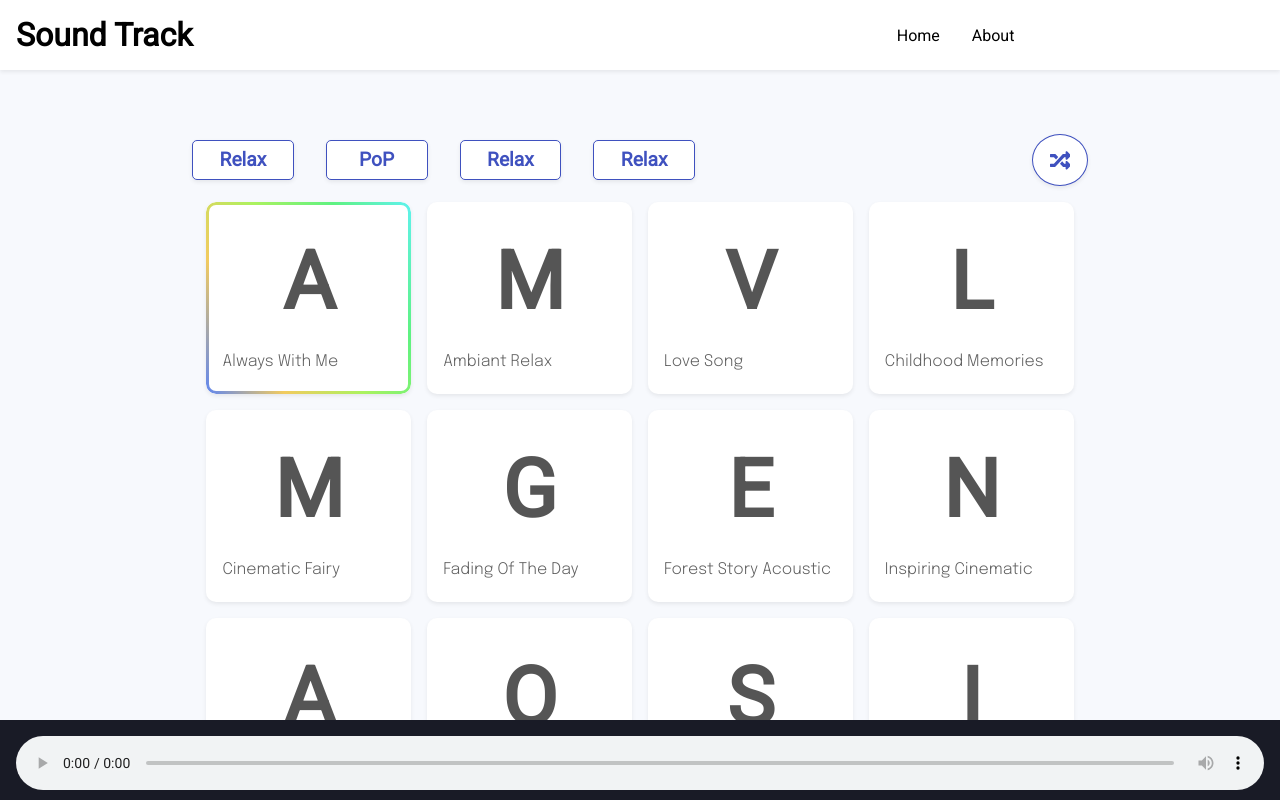
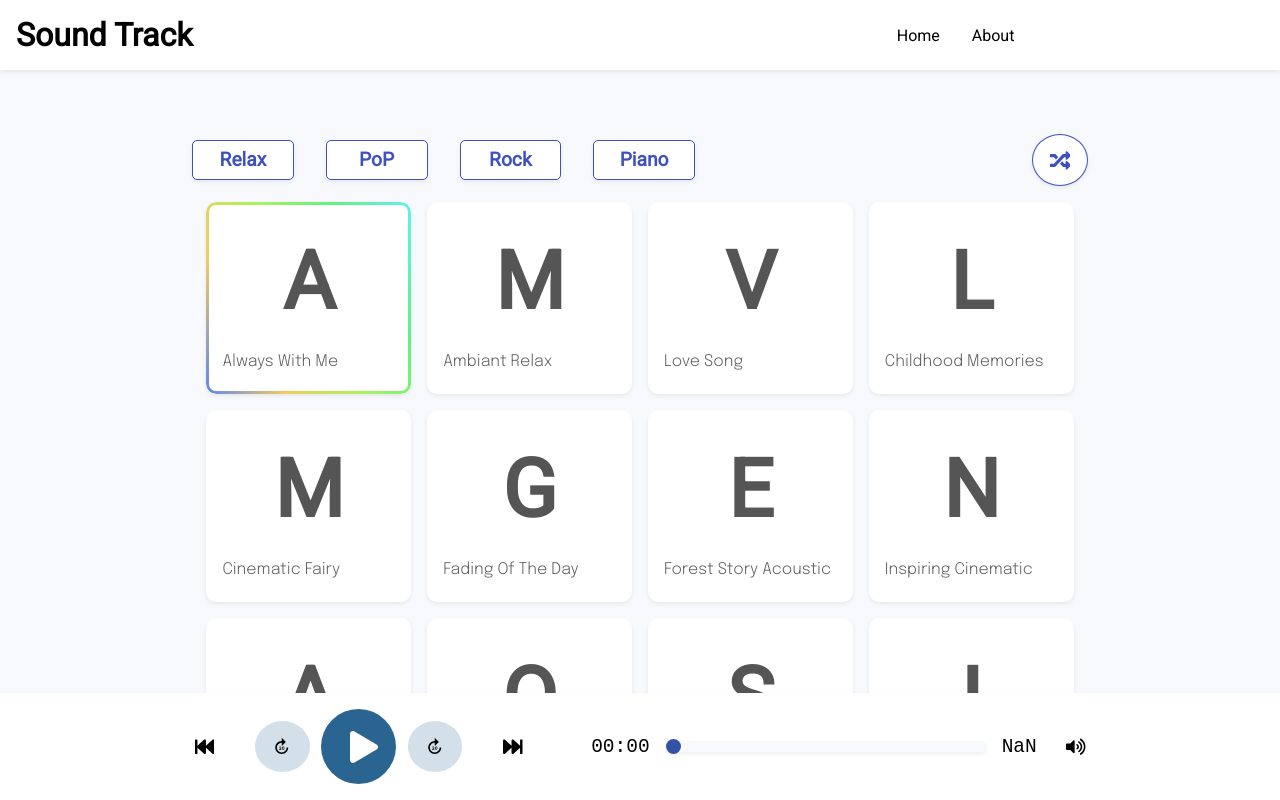
Before and after one commit to MhamedEl-shahawy/sound-track, a Next.js app: page / in a window 1280 px wide. Both pictures are taken after a click on the link 1059 px from the left and 159 px from the top of the page. Shown: the top 800 px of the page. Built offline with nearby package versions, Linux system fonts and the light colour scheme.

Commit message:
custom player with next track button, mute button

```diff
--- a/components/player/Player.js
+++ b/components/player/Player.js
@@ -1,30 +1,113 @@
-import React,{useState} from 'react'
-import Styles from "../../styles/Player.module.css";
+import React, { useState, useRef, useEffect } from 'react'
+import styles from "../../styles/Player.module.css";
+import { MdForward30 } from "react-icons/md";
+import { BsArrowRightShort } from "react-icons/bs"
+import { FaPlay,FaPause,FaFastBackward,FaFastForward,FaVolumeUp } from "react-icons/fa"
 import { useSelector,useDispatch } from 'react-redux';
-import {getTrackName} from "../../store/tracks/track";
+import {getTrackName} from "../../store/tracks/track"
+const Player = () => {
+  // state
+  const track = useSelector((state)=> state.trackPlayer.track);
+  const dispatch = useDispatch();
+  const [isPlaying, setIsPlaying] = useState(false);
+  const [muteStatus, setMuteStatus] = useState(false);
 
- const Player = () => {
-     const track = useSelector((state)=> state.trackPlayer.track);
-     const [nextTrack,setNextTrack] = useState("");
-     const dispatch = useDispatch();
-     const nextPlayer = (e)=>{
-      e.target.src = "/tracks/ambiant relax.mp3";
-    //  "ambiant relax";
-     }
+  const [duration, setDuration] = useState(0);
+  const [currentTime, setCurrentTime] = useState(0);
+  // references
+  const audioPlayer = useRef();   // reference our audio component
+  const progressBar = useRef();   // reference our progress bar
+  const animationRef = useRef();  // reference the animation
+
+  useEffect(() => {
+    const seconds = Math.floor(audioPlayer.current.duration);
+    setDuration(seconds);
+    progressBar.current.max = seconds;
+  }, [audioPlayer?.current?.loadedmetadata, audioPlayer?.current?.readyState]);
+
+  const calculateTime = (secs) => {
+    const minutes = Math.floor(secs / 60);
+    const returnedMinutes = minutes < 10 ? `0${minutes}` : `${minutes}`;
+    const seconds = Math.floor(secs % 60);
+    const returnedSeconds = seconds < 10 ? `0${seconds}` : `${seconds}`;
+    return `${returnedMinutes}:${returnedSeconds}`;
+  }
+  const mute=()=>{
+    const muted = !muteStatus;
+    audioPlayer.current.muted = muted;
+    setMuteStatus(muted);
+  };
+  const togglePlayPause = (playStatus=false) => {
+    const prevValue = playStatus;
+    setIsPlaying(!prevValue);
+    if (!prevValue) {
+      audioPlayer.current.play();
+      animationRef.current = requestAnimationFrame(whilePlaying)
+    } else {
+      audioPlayer.current.pause();
+      cancelAnimationFrame(animationRef.current);
+    }
+  }
+
+  const whilePlaying = () => {
+   if(track.toString().trim() !== "" && audioPlayer.current != null){
+    progressBar.current.value = audioPlayer.current.currentTime;
+    changePlayerCurrentTime();
+    animationRef.current = requestAnimationFrame(whilePlaying);
+   }
+
+  }
+
+  const changeRange = () => {
+    audioPlayer.current.currentTime = progressBar.current.value;
+    changePlayerCurrentTime();
+  }
+
+  const changePlayerCurrentTime = () => {
+    progressBar.current.style.setProperty('--seek-before-width', `${progressBar.current.value / duration * 100}%`)
+    setCurrentTime(progressBar.current.value);
+  }
+
+  const backThirty = () => {
+    progressBar.current.value = Number(progressBar.current.value - 30);
+    changeRange();
+  }
+
+  const forwardThirty = () => {
+    progressBar.current.value = Number(+progressBar.current.value + 30);
+    changeRange();
+  }
+
   return (
-        <figure className={Styles.player_container}>
-            <audio
-                className={Styles.player}
-                controls
-                autoPlay
-                onLoadeddata={()=>console.logo("ss")}
-                onEnded={()=>dispatch(getTrackName("next"))}
-                src={`/tracks/${track}.mp3`}>
-                    Your browser does not support the
-                    <code>audio</code> element.
-            </audio>
+    <div className={styles.audioPlayer}>
+      <audio ref={audioPlayer}
+       autoPlay
+       onPlay={()=>togglePlayPause()}
+       onEnded={()=>dispatch(getTrackName("next"))}
+       src={`/tracks/${track}.mp3`}
+      preload="metadata"></audio>
+      <button className={`${styles.forwardBackward} ${styles.bg}`} onClick={()=>dispatch(getTrackName("previous"))}><FaFastBackward /></button>
+      <button className={styles.forwardBackward} onClick={backThirty}><MdForward30 /></button>
+      <button  className={styles.playPause}>
+        {isPlaying ? <FaPause onClick={()=>togglePlayPause(true)} /> : <FaPlay onClick={()=>togglePlayPause(false)} className={styles.play} />}
+      </button>
+      <button className={styles.forwardBackward} onClick={forwardThirty}> <MdForward30 /></button>
+      <button className={`${styles.forwardBackward} ${styles.bg}`} onClick={()=>dispatch(getTrackName("next"))}> <FaFastForward /></button>
 
-        </figure>
+      {/* current time */}
+      <div className={styles.currentTime}>{calculateTime(currentTime)}</div>
+
+      {/* progress bar */}
+      <div className={styles.progressBar_container}>
+        <input type="range" className={styles.progressBar} defaultValue="0" ref={progressBar} onChange={changeRange} />
+      </div>
+
+      {/* duration */}
+      <div className={styles.duration}>{(duration && !isNaN(duration)) && calculateTime(duration)}</div>
+      <button className={`${styles.forwardBackward} ${styles.bg}`} onClick={()=>mute()}> <FaVolumeUp /></button>
+
+    </div>
   )
 }
-export default Player;
+
+export default  Player;
--- a/components/sound/Sound.js
+++ b/components/sound/Sound.js
@@ -21,11 +21,11 @@ import {getTrackName} from "../../store/tracks/track";
          </li>
          <li className={Styles.filter_title}>
 
-            <a>Relax</a>
+            <a>Rock</a>
          </li>
          <li className={Styles.filter_title}>
 
-            <a>Relax</a>
+            <a>Piano</a>
          </li>
         </ul>
         <a className={Styles.iconRandom} onClick={()=>dispatch(getTrackName({name:tracks[Math.floor(Math.random() * tracks.length)]})) }><FaRandom/></a>
--- a/store/tracks/track.js
+++ b/store/tracks/track.js
@@ -3,7 +3,7 @@ import {createSlice} from '@reduxjs/toolkit';
 
 const trackPlayer = createSlice({
     name:"trackPlayer",
-    initialState:{track:"",trackIndex:"",allTracks:["always with me","ambiant relax","always with me","childhood memories","cinematic fairy","fading of the day","forest story acoustic","inspiring cinematic","in the cave","melody of nature","mindfulness relaxation","motivated","soft daydream","stylish lofi chill"],status: null},
+    initialState:{track:"",trackIndex:"",allTracks: ["always with me","ambiant relax","love song","childhood memories","cinematic fairy","fading of the day","forest story acoustic","inspiring cinematic","in the cave","melody of nature","mindfulness relaxation","motivated","soft daydream","stylish lofi chill"],status: null},
     reducers:{
        getTrackName(state,action){
         if(action.payload === "next"){
@@ -14,7 +14,15 @@ const trackPlayer = createSlice({
                 state.track = "";
                 state.trackIndex = 0;
              }
-        } else{
+        }else if(action.payload === "previous"){
+            state.trackIndex -= 1;
+            if(state.trackIndex >= 0){
+                state.track = state.allTracks[state.trackIndex];
+            }else{
+                state.track = "";
+                state.trackIndex = 0;
+             }
+        }else{
             state.track = action.payload.name;
             state.trackIndex = action.payload.index;
         }
--- a/styles/Player.module.css
+++ b/styles/Player.module.css
@@ -1,17 +1,172 @@
-.player_container{
-    width:100%;
-    height: 5rem;
+.audioPlayer {
+    --primary: #2A6592;
+    --secondary: #fff;
     position: fixed;
-    bottom: 0%;
+    bottom: 0;
+    align-items: center;
+    display: flex;
+    width: 100%;
+    background-color: #fff;
+    justify-content: center;
+    box-shadow: 0 .125rem .25rem rgba(0,0,0,.075);
+    padding: 1em;
+  }
+
+  .forwardBackward {
+    background: none;
+    border: none;
+    display: flex;
+    align-items: center;
+    font-family: monospace;
+    font-size: 1.5em;
+    cursor: pointer;
+    background-color: #D4E0E9;
+    border-radius: 50%;
+    padding: 0.8em 0.9em;
+    margin: 0 0.6em;
+  }
+  .rotateIcon{
+       transform: rotate(270deg);
+  }
+  .forwardBackward:hover {
+    color: var(--primary);
+  }
+
+  .playPause {
+    background: var(--primary);
+    border: none;
+    border-radius: 50%;
+    width: 75px;
+    height: 75px;
+    font-size: 32px;
+    color: var(--secondary);
+    display: flex;
+    justify-content: center;
+    align-items:center;
+  }
+
+  .play {
+    position: relative;
+    left: 5px;
+  }
+
+  .currentTime,
+  .duration {
+    font-family: monospace;
+    font-size: 1.5em;
+  }
+
+  .currentTime {
+    margin-left: 2em;
+  }
+  .progressBar_container{
+       width: 20rem;
+       margin: 0 1em;
+
+  }
+  .progressBar {
+    --bar-bg: #F7F9FD;
+    --seek-before-width: 0;
+    --seek-before-color: #2A6592;
+    --knobby: #3452a5;
+    --selectedKnobby: #26c9c3;
+    box-shadow: 0 .125rem .25rem rgba(0,0,0,.075);
+
+    appearance: none;
+    background: var(--bar-bg);;
+    border-radius: 10px;
+    position: relative;
+    width: 100%;
+    height: 11px;
+    outline: none;
+  }
+
+  /* progress bar - safari */
+  .progressBar::-webkit-slider-runnable-track {
+    background: var(--bar-bg);;
+    border-radius: 10px;
+    position: relative;
+    width: 100%;
+    height: 11px;
+    outline: none;
+  }
+
+  /* progress bar - firefox */
+  .progressBar::-moz-range-track {
+    background: var(--bar-bg);;
+    border-radius: 10px;
+    position: relative;
+    width: 100%;
+    height: 11px;
+    outline: none;
+  }
+
+  .progressBar::-moz-focus-outer {
+    border: 0;
+  }
+
+  /* progress bar - chrome and safari */
+  .progressBar::before {
+    content: '';
+    height: 11px;
+    width: var(--seek-before-width);
+    background-color: var(--seek-before-color);
+    border-top-left-radius: 10px;
+    border-bottom-left-radius: 10px;
+    position: absolute;
+    top: 0;
     left: 0;
-    padding: 1em;
-    color:#fff;
-    margin: 0;
-    padding:1em;
-    background-color: #191B26;
+    z-index: 2;
+    cursor: pointer;
+  }
 
-}
-.player{
+  /* progress bar - firefox */
+  .progressBar::-moz-range-progress {
+    background-color: var(--seek-before-color);
+    border-top-left-radius: 10px;
+    border-bottom-left-radius: 10px;
+    height: 11px;
+  }
 
- width: 100%;
-}
+  /* knobby - chrome and safari */
+  .progressBar::-webkit-slider-thumb {
+    -webkit-appearance: none;
+    height: 15px;
+    width: 15px;
+    border-radius: 50%;
+    border: none;
+    background-color: var(--knobby);
+    cursor: pointer;
+    position: relative;
+    margin: -2px 0 0 0;
+    z-index: 3;
+    box-sizing: border-box;
+  }
+
+  /* knobby while dragging - chrome and safari */
+  .progressBar:active::-webkit-slider-thumb {
+    transform: scale(1.2);
+    background: var(--selectedKnobby);
+  }
+
+  /* knobby - firefox */
+  .progressBar::-moz-range-thumb {
+    height: 15px;
+    width: 15px;
+    border-radius: 50%;
+    border: transparent;
+    background-color: var(--knobby);
+    cursor: pointer;
+    position: relative;
+    z-index: 3;
+    box-sizing: border-box;
+  }
+
+  /* knobby while dragging - firefox */
+  .progressBar:active::-moz-range-thumb {
+    transform: scale(1.2);
+    background: var(--selectedKnobby);
+  }
+  .bg{
+       background-color: transparent;
+  }
```
